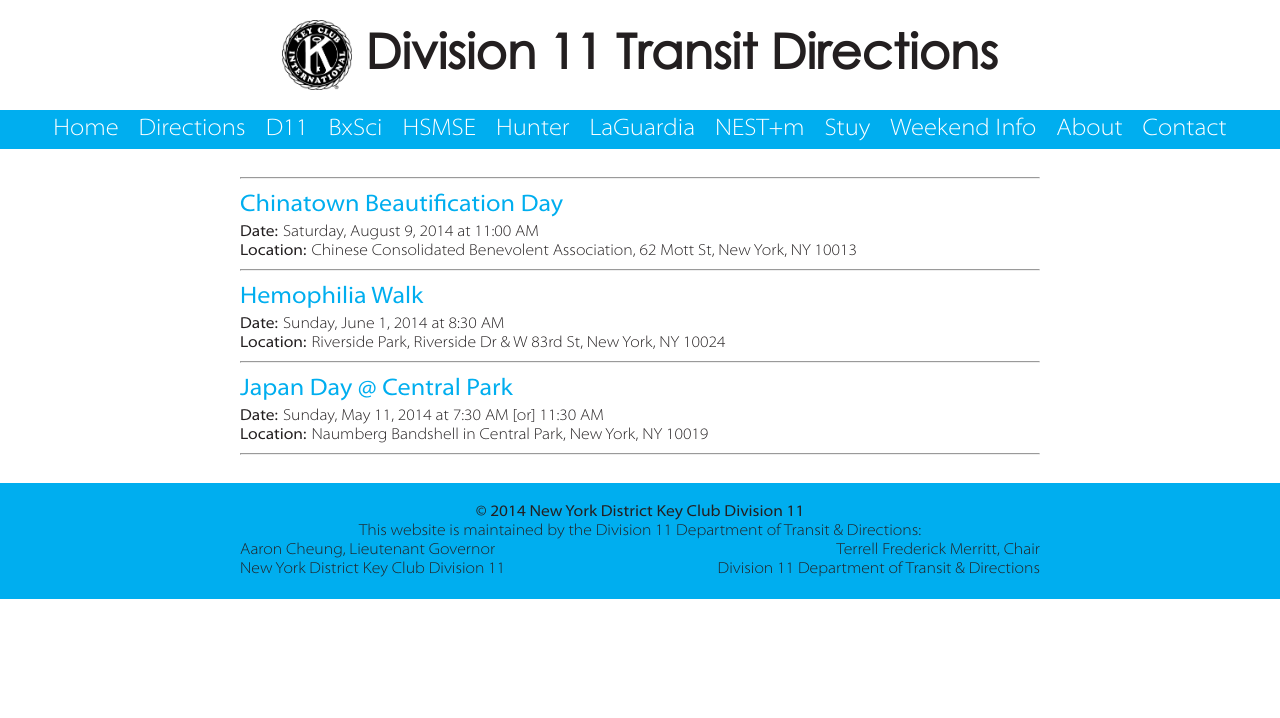
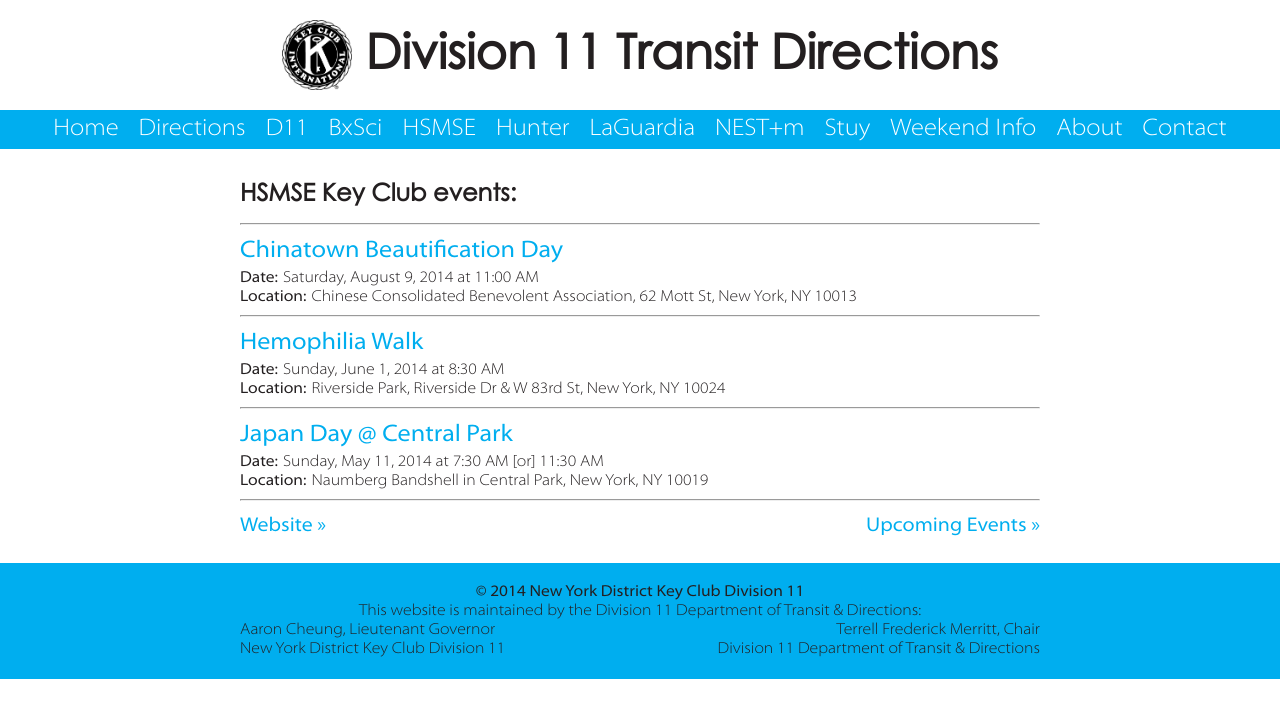
Before and after one commit to d11directions/d11directions.github.io, a Jekyll site: the page built from hsmse/events/index.html, in a window 1280 px wide. Shown: the top 718 px of the page. Built offline with Jekyll 4.4.1, drawn with Linux system fonts in a browser that asks for light colours.

Commit message:
[Redesign] Add club all layout to pages

```diff
--- a/hsmse/events/index.html
+++ b/hsmse/events/index.html
@@ -1,8 +1,8 @@
 ---
-layout: default
+layout: club_all
 title: HSMSE Key Club events
+website: https://www.facebook.com/groups/147351615312920
 ---
-<hr align="LEFT">
 {% for tag in site.tags.hsmse %}
   <p><span class="index_title"><a href="{{ tag.url }}">{{ tag.title }}</a></span><br>
   <table><tbody>
```
